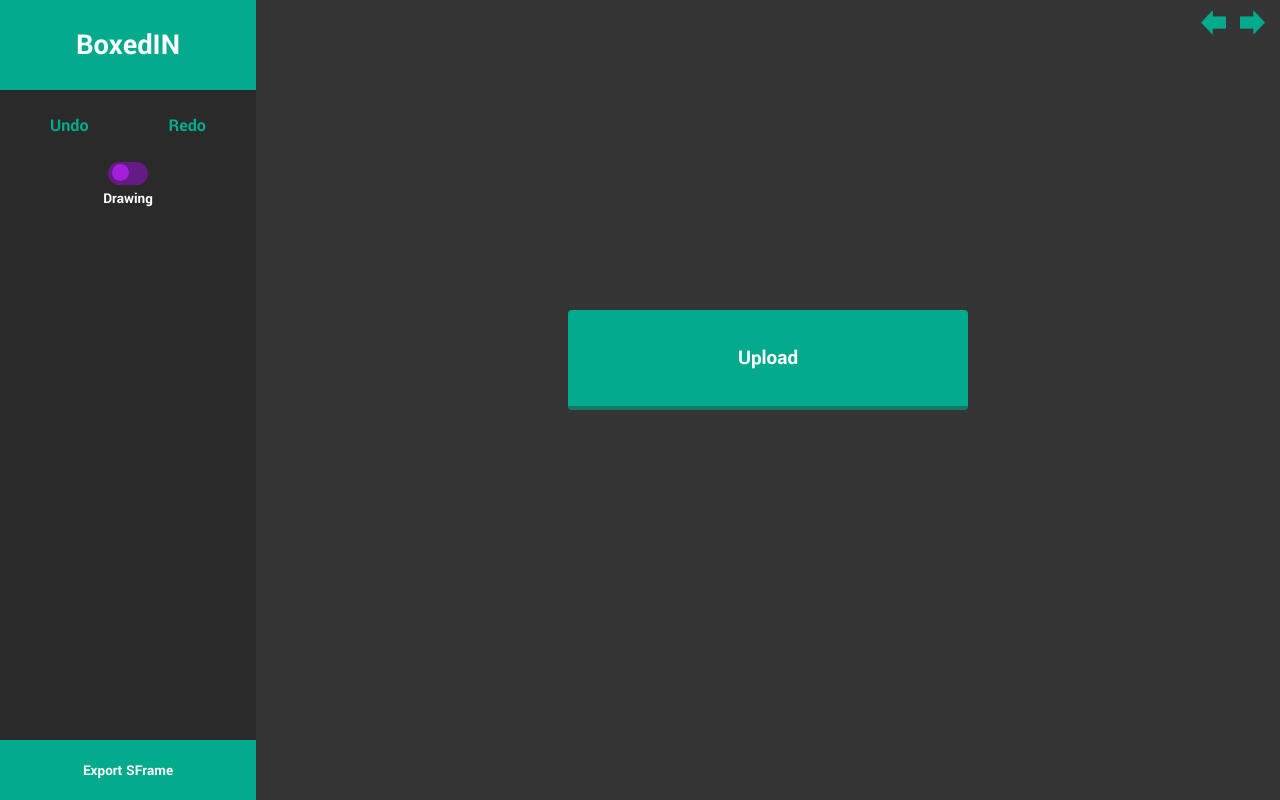
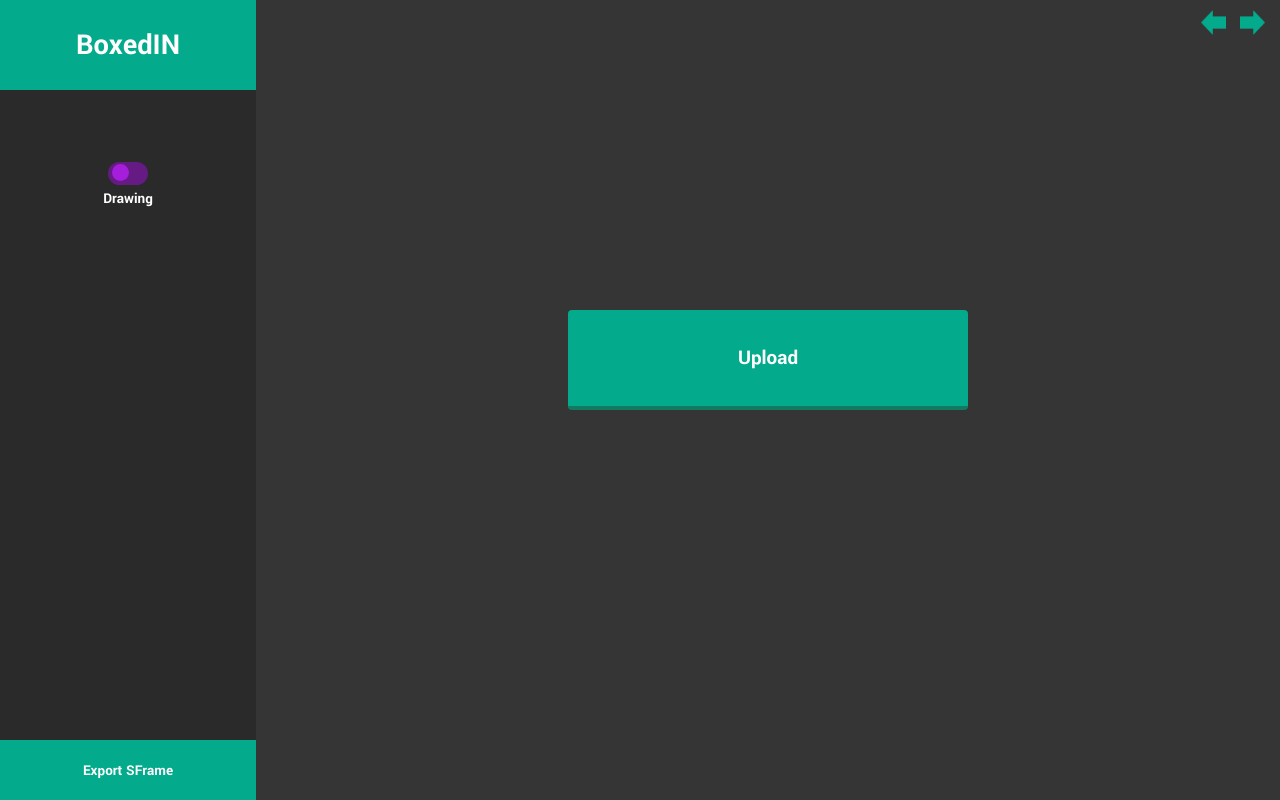
Before and after one commit to santosgagbegnon/BoxedIN, a Flask app: page /app in a window 1280 px wide. Run offline with Flask 2, Linux system fonts and the light colour scheme; some libraries are stand-ins or nearby versions.

Commit message:
hid undo/redo buttons

```diff
--- a/static/css/app.css
+++ b/static/css/app.css
@@ -35,6 +35,7 @@ html{
 	border: none;
 	font-size: 18px;
 	color: #03aa8c;
+	visibility: hidden;
 }
 
 .action-button:focus {
```
